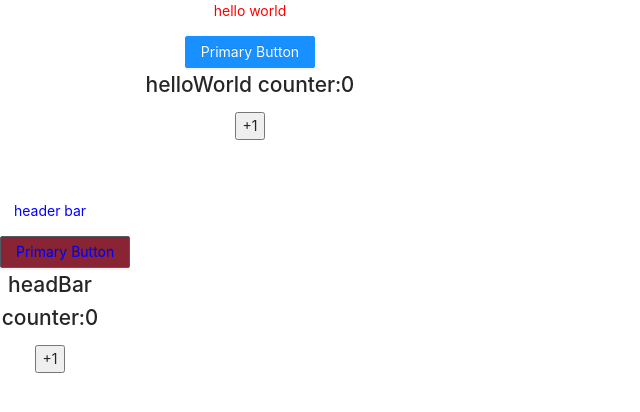
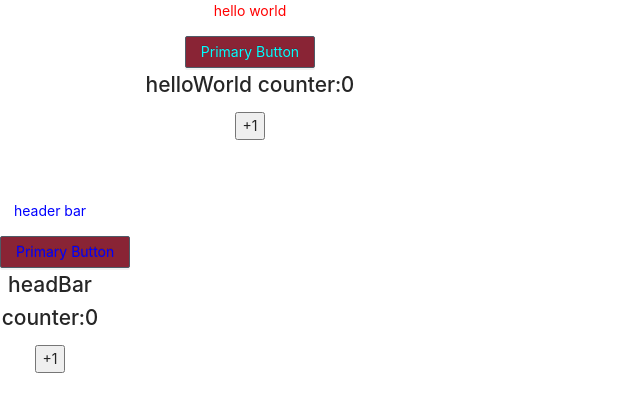
Before and after one commit to youngqluol/webpack5-react, a React app: page / in a window 1280 px wide. Shown: the top 412 px of the page, without its empty margins (0-640 px from the left). Built offline with nearby package versions, Linux system fonts and the light colour scheme.

Commit message:
feat: 更改样式命名方式&增加全局样式

```diff
--- a/src/index.tsx
+++ b/src/index.tsx
@@ -4,6 +4,7 @@ import App from './pages/App';
 
 import './style/reset.css';
 import 'antd/dist/antd.css';
+import './style/global.less';
 
 ReactDOM.render(
   <React.StrictMode>
--- /dev/null
+++ b/src/style/global.less
@@ -0,0 +1,13 @@
+// 一些全局样式
+
+.ant-btn-primary {
+  color: #fff;
+  border-color: #4e5c68;
+  background: #892435;
+  text-shadow: 0 -1px 0 rgb(0 0 0 / 12%);
+  box-shadow: 0 2px 0 rgb(0 0 0 / 5%);
+
+  span {
+    color: cyan;
+  }
+}
```
Also changed, not shown: 2 other files (tests, documents, lock files or other folders).
